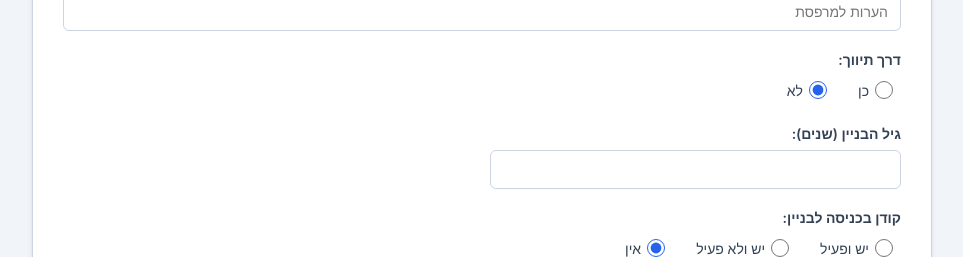
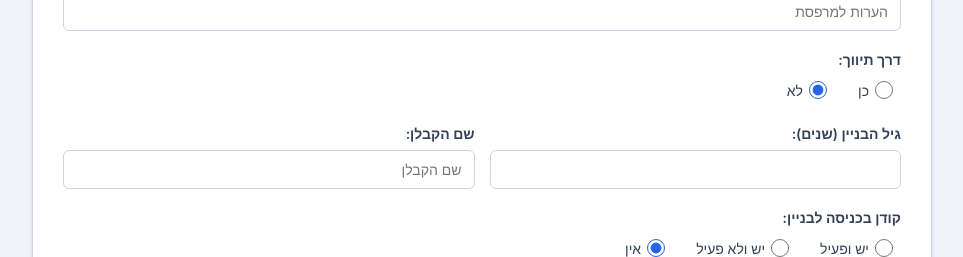
Before and after one commit to shipser/HomeSearchSystem, a website: page index.html in a window 1280 px wide. Shown: the part 1840-2097 px from the top of the page, without its empty margins (158-1121 px from the left). Drawn offline with Linux system fonts and the light colour scheme; no server answers.

Commit message:
feat: add contractor name field next to building age

```diff
--- a/index.html
+++ b/index.html
@@ -317,7 +317,10 @@
                 <label>גיל הבניין (שנים):</label>
                 <input type="number" id="field_גיל_הבניין" name="גיל_הבניין">
             </div>
-            <div></div>
+            <div class="form-group">
+                <label>שם הקבלן:</label>
+                <input type="text" id="field_שם_הקבלן" name="שם_הקבלן" placeholder="שם הקבלן">
+            </div>
         </div>
 
         <div class="form-group">
```
Also changed, not shown: public/index.html (+4 -1 lines).
